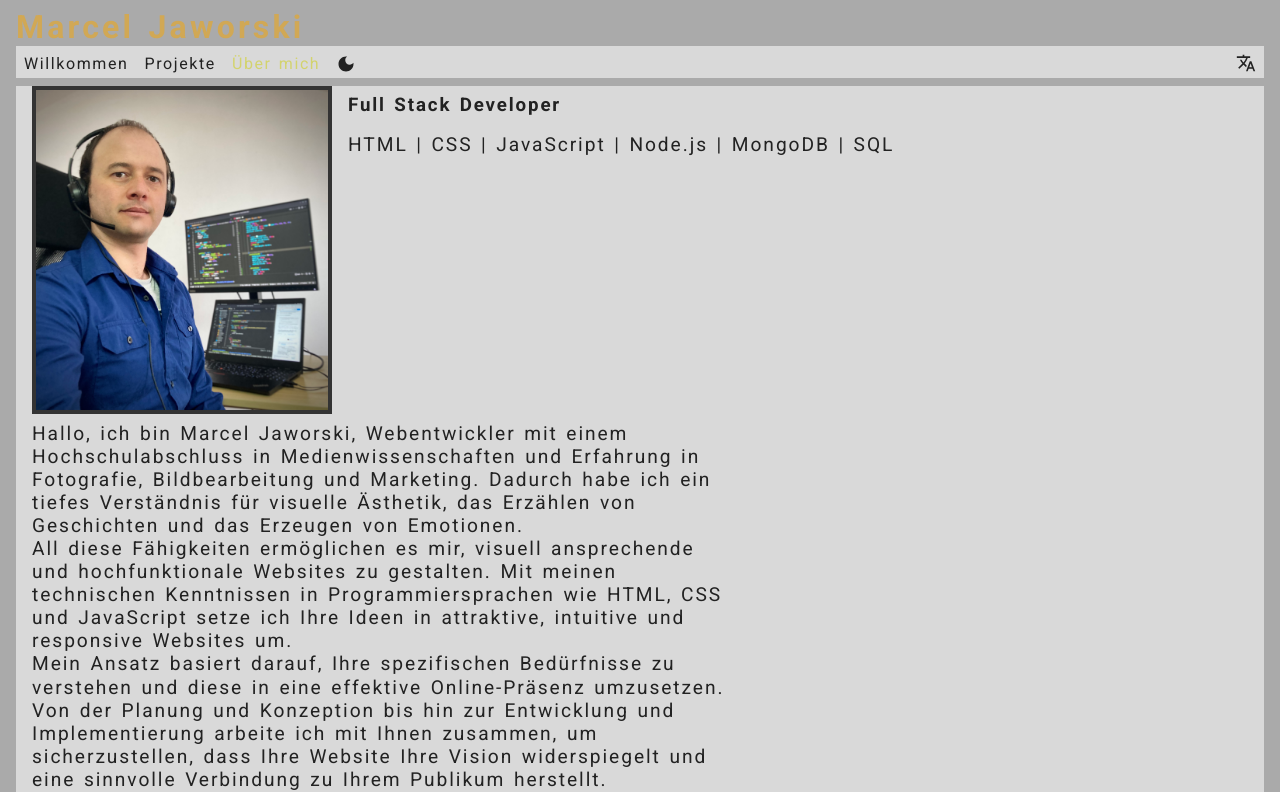
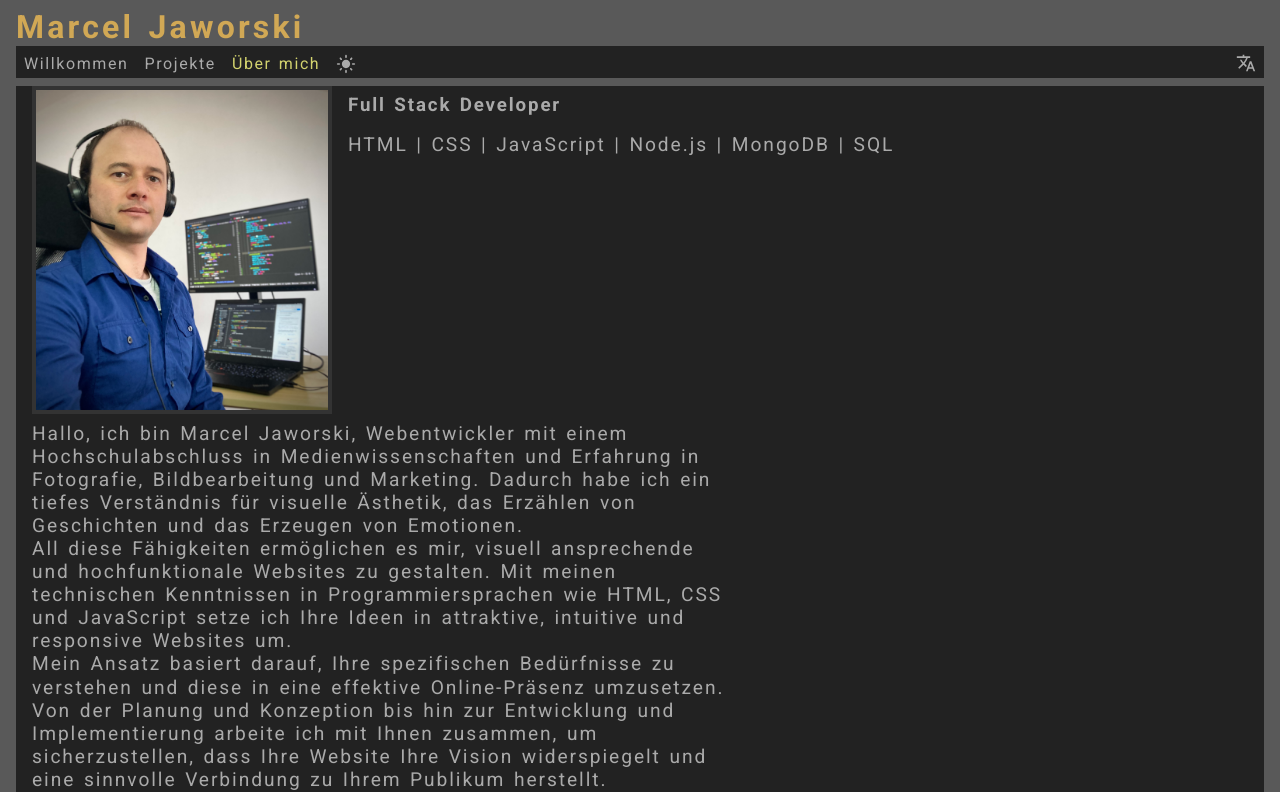
Before and after one commit to marceljaworski/portfolio, a React (Vite) app: page /about in a window 1280 px wide. Shown: the top 792 px of the page. Built offline with nearby package versions, Linux system fonts and the light colour scheme.

Commit message:
useState LightMode

```diff
--- a/src/AppContext.tsx
+++ b/src/AppContext.tsx
@@ -29,7 +29,7 @@ export const AppContext = createContext<IAppContext>({} as IAppContext);
 export const AppProvider: React.FC<IAppProvider> = ({ children }) => {
     const [language, setLanguage] = useState("de");
     const [data, setData] = useState(dataDE);
-    const [ lightMode, setLightMode ] = useState(true);
+    const [ lightMode, setLightMode ] = useState(false);
 
     const languages = [
         {
```
